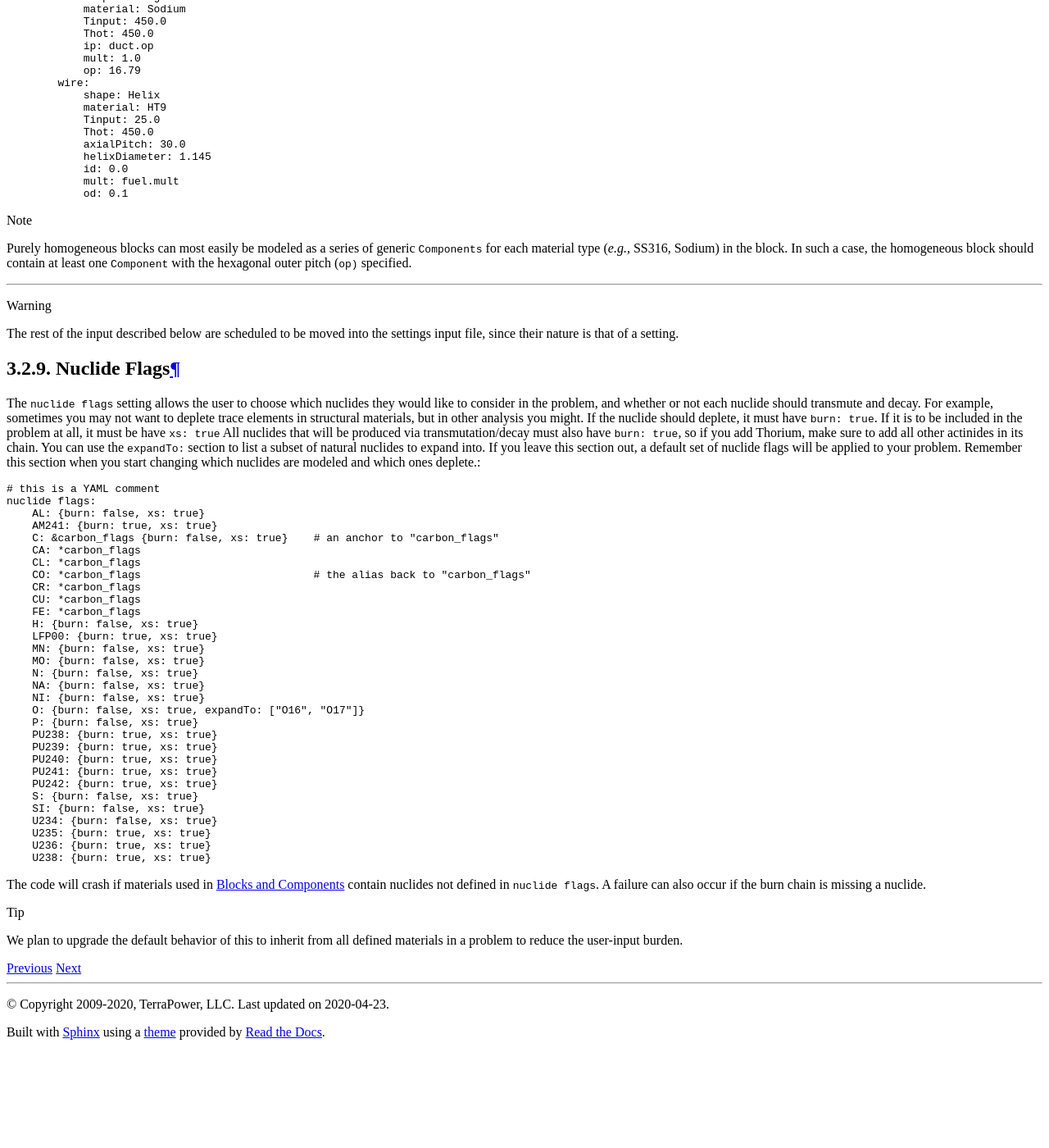
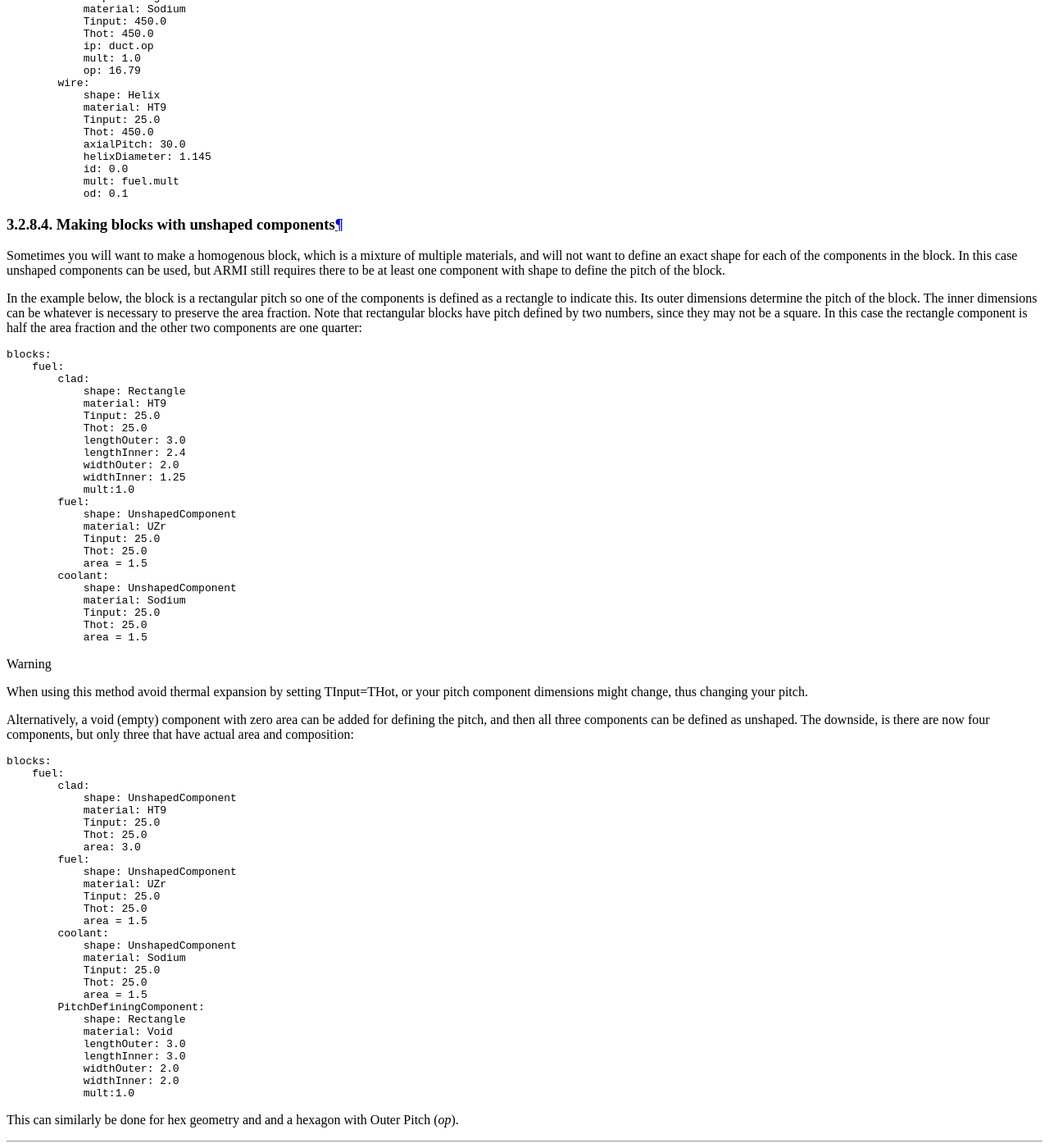
Before and after one commit to terrapower/armi, a Sphinx documentation site: the page built from doc/user/inputs/blueprints.rst, in a window 1280 px wide and 1400 px high, scrolled down 9527 px. Shown: the whole window at 82% size. Built offline with Sphinx 7.4.7 and the Read the Docs theme 2.0.0, drawn with Linux system fonts in a browser that asks for light colours; pages that are not in the unit, such as notebooks, are missing from menus; the version number is read from the project's files by our own code; before the commit the page ends 10803 px from its top, so only the background shows below that.

Commit message:
documentation

```diff
--- a/doc/user/inputs/blueprints.rst
+++ b/doc/user/inputs/blueprints.rst
@@ -597,11 +597,85 @@ Here is a complete fuel block definition::
                     od: 0.1
 
 
-.. note::
+Making blocks with unshaped components
+--------------------------------------
 
-    Purely homogeneous blocks can most easily be modeled as a series of generic ``Components`` for
-    each material type (*e.g.*, SS316, Sodium) in the block. In such a case, the homogeneous block
-    should contain at least one ``Component`` with the hexagonal outer pitch (``op)`` specified.
+Sometimes you will want to make a homogenous block,  which is a mixture of multiple
+materials, and will not want to define an exact shape for each of the components in
+the block. In this case unshaped components can be used, but ARMI still requires there
+to be at least one component with shape to define the pitch of the block.
+
+In the example below, the block is a rectangular pitch so one of the
+components is defined as a rectangle to indicate this. Its outer dimensions determine
+the pitch of the block. The inner dimensions can be whatever is necessary to
+preserve the area fraction. Note that rectangular blocks have pitch defined by two
+numbers, since they may not be a square. In this case the rectangle component is half
+the area fraction and the other two components are one quarter::
+
+        blocks:
+            fuel:
+                clad:
+                    shape: Rectangle
+                    material: HT9
+                    Tinput: 25.0
+                    Thot: 25.0
+                    lengthOuter: 3.0
+                    lengthInner: 2.4
+                    widthOuter: 2.0
+                    widthInner: 1.25
+                    mult:1.0
+                fuel:
+                    shape: UnshapedComponent
+                    material: UZr
+                    Tinput: 25.0
+                    Thot: 25.0
+                    area = 1.5
+                coolant:
+                    shape: UnshapedComponent
+                    material: Sodium
+                    Tinput: 25.0
+                    Thot: 25.0
+                    area = 1.5
+
+.. warning:: When using this method avoid thermal expansion by setting TInput=THot, or
+   your pitch component dimensions might change, thus changing your pitch.
+
+
+Alternatively, a void (empty) component with zero area can be added for defining the
+pitch, and then all three components can be defined as unshaped. The downside, is there
+are now four components, but only three that have actual area and composition::
+
+        blocks:
+            fuel:
+                clad:
+                    shape: UnshapedComponent
+                    material: HT9
+                    Tinput: 25.0
+                    Thot: 25.0
+                    area: 3.0
+                fuel:
+                    shape: UnshapedComponent
+                    material: UZr
+                    Tinput: 25.0
+                    Thot: 25.0
+                    area = 1.5
+                coolant:
+                    shape: UnshapedComponent
+                    material: Sodium
+                    Tinput: 25.0
+                    Thot: 25.0
+                    area = 1.5
+                PitchDefiningComponent:
+                    shape: Rectangle
+                    material: Void
+                    lengthOuter: 3.0
+                    lengthInner: 3.0
+                    widthOuter: 2.0
+                    widthInner: 2.0
+                    mult:1.0
+
+
+This can similarly be done for hex geometry and and a hexagon with Outer Pitch (`op`).
 
 ---------
 
```
Also changed, not shown: 2 other files.
